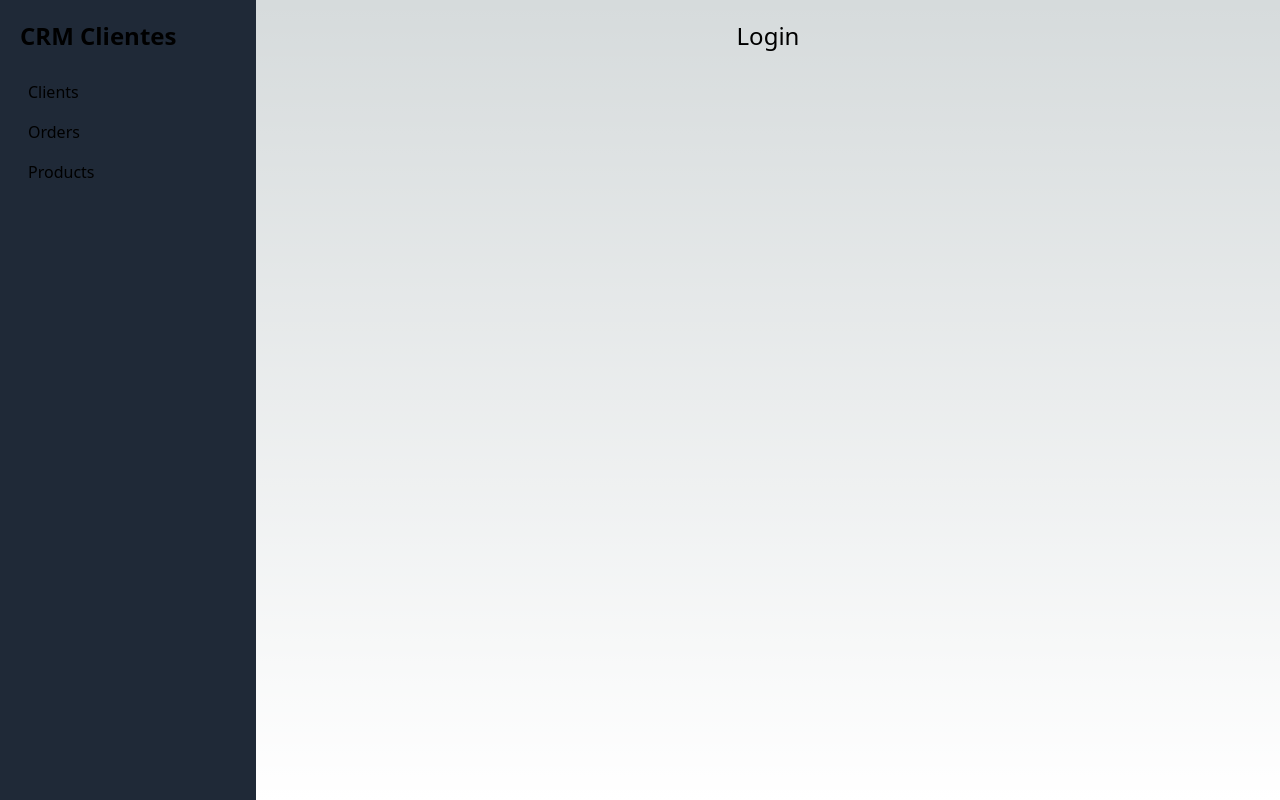
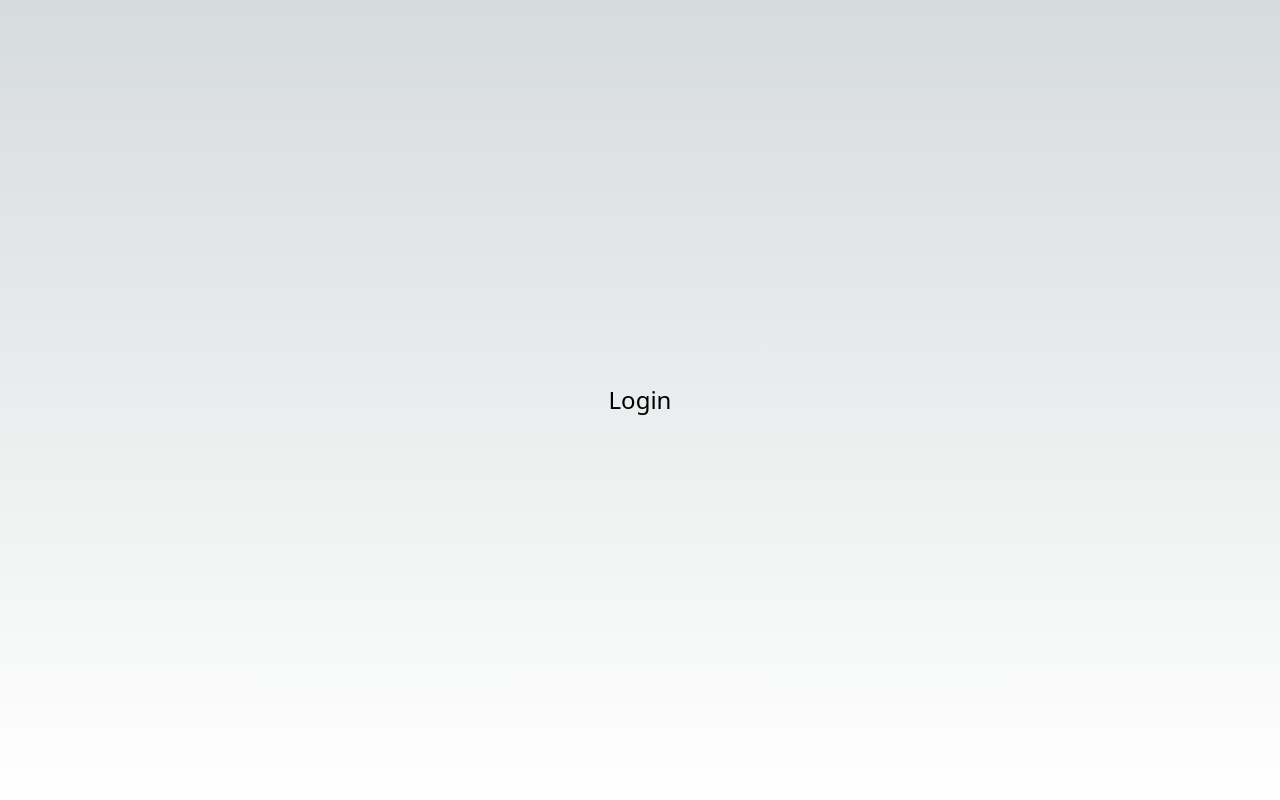
Before and after one commit to TaniaTenorio/crm-client, a Next.js app: page /login in a window 1280 px wide. Built offline with nearby package versions, Linux system fonts and the light colour scheme.

Commit message:
feat: conditionally render page style depending on route

```diff
--- a/components/Layout.js
+++ b/components/Layout.js
@@ -1,8 +1,11 @@
 import React from "react"
 import Head from 'next/head'
 import Sidebar from "./Sidebar";
+import { useRouter } from "next/router";
 
 const Layout = ({ children }) => {
+	const router = useRouter()
+
   return (
     <>
       <Head>
@@ -17,13 +20,18 @@ const Layout = ({ children }) => {
       </Head>
 
       <div className="min-h-screen">
+        {router.pathname === "/login" || router.pathname === "/newaccount" ? (
+          <div className="min-h-screen flex flex-col justify-center">
+            {children}
+          </div>
+        ) : (
           <div className="flex min-h-screen">
             <Sidebar />
-
             <main className="sm:w-2/3 xl:w-4/5 sm:min-h-screen p-5">
               {children}
             </main>
           </div>
+        )}
       </div>
     </>
   );
```
Lines whose indentation alone changed are shown as unchanged.
